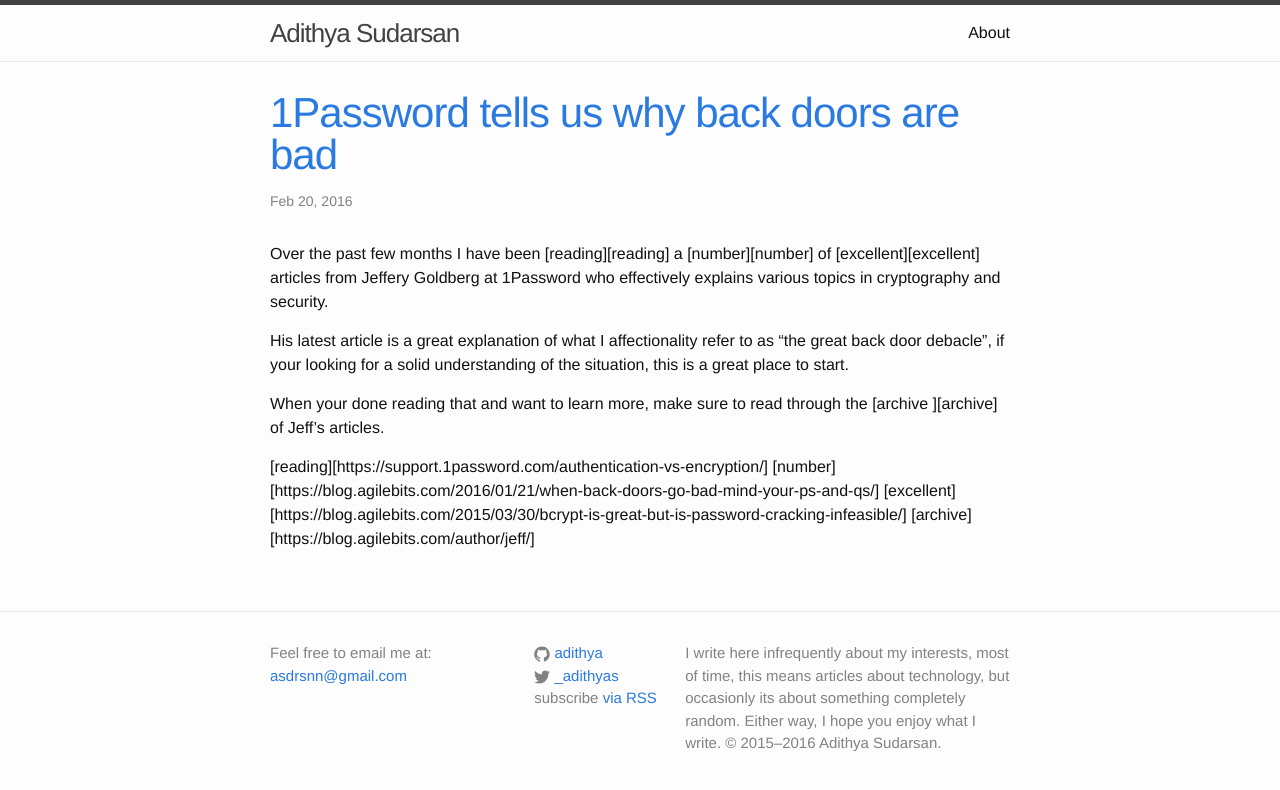
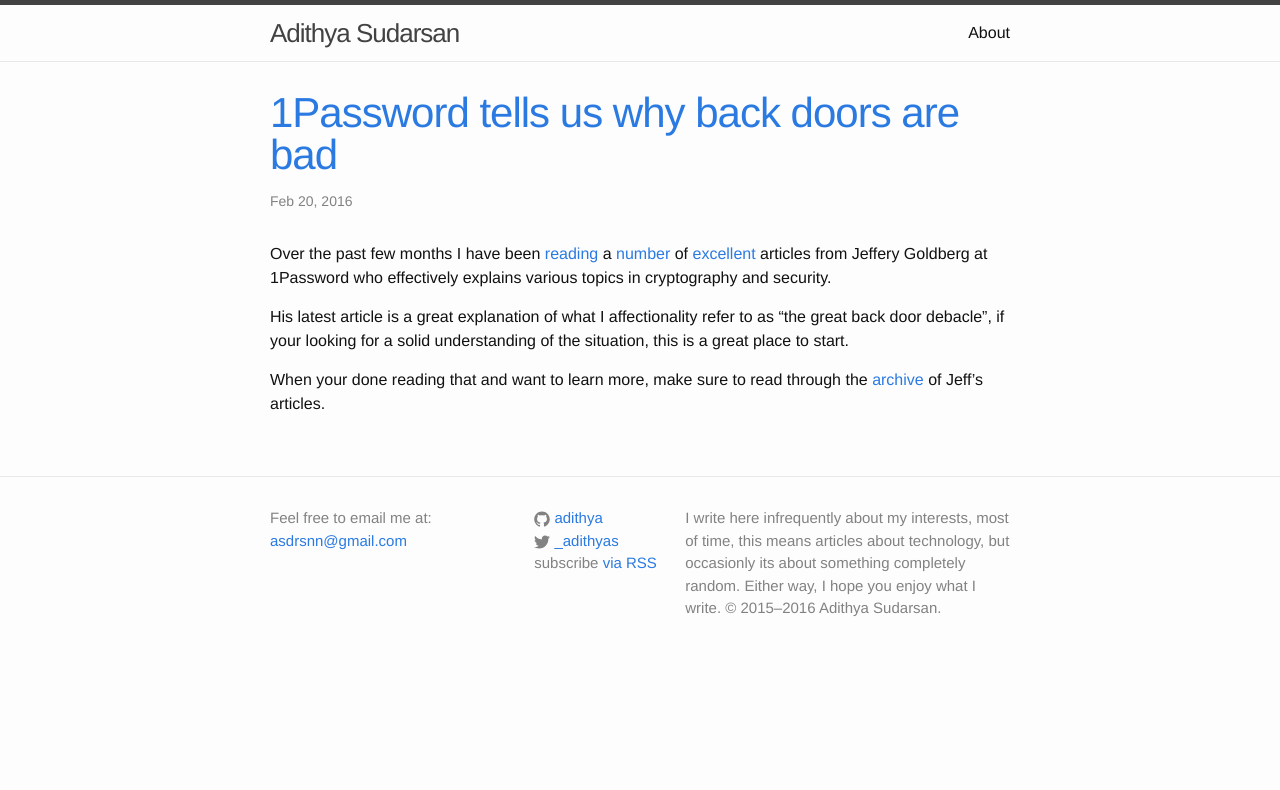
Before and after one commit to adithya/adithya.github.io, a Jekyll site: the page built from _posts/2016-02-20-1Password-why-backdoors-bad.md, in a window 1280 px wide. Shown: the top 790 px of the page. Built offline with Jekyll 4.4.1, drawn with Linux system fonts in a browser that asks for light colours.

Commit message:
new post

```diff
--- a/_posts/2016-02-20-1Password-why-backdoors-bad.md
+++ b/_posts/2016-02-20-1Password-why-backdoors-bad.md
@@ -12,7 +12,7 @@
 
 When your done reading that and want to learn more, make sure to read through the [archive ][archive] of Jeff's articles.
 
-[reading][https://support.1password.com/authentication-vs-encryption/]
-[number][https://blog.agilebits.com/2016/01/21/when-back-doors-go-bad-mind-your-ps-and-qs/]
-[excellent] [https://blog.agilebits.com/2015/03/30/bcrypt-is-great-but-is-password-cracking-infeasible/]
-[archive][https://blog.agilebits.com/author/jeff/]
+[reading]: [https://support.1password.com/authentication-vs-encryption/]
+[number]: [https://blog.agilebits.com/2016/01/21/when-back-doors-go-bad-mind-your-ps-and-qs/]
+[excellent]: [https://blog.agilebits.com/2015/03/30/bcrypt-is-great-but-is-password-cracking-infeasible/]
+[archive]: [https://blog.agilebits.com/author/jeff/]
```
